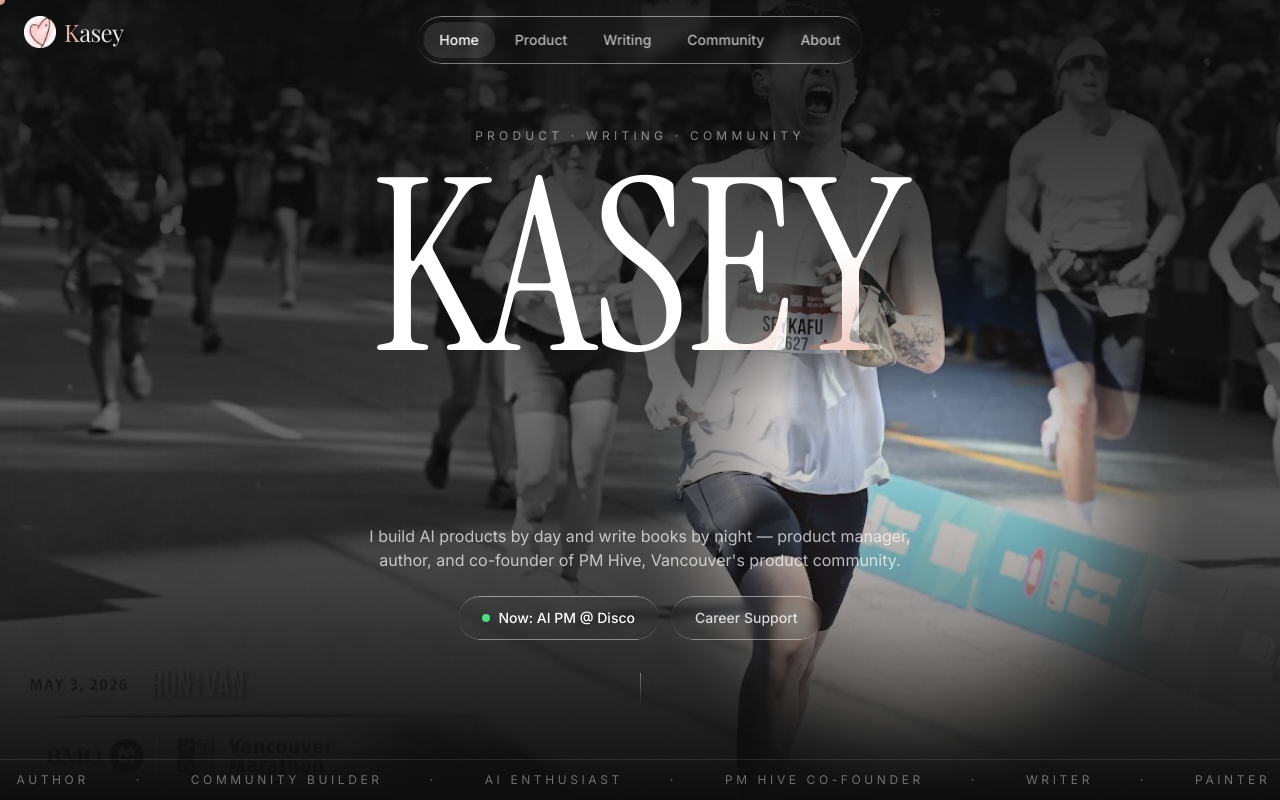
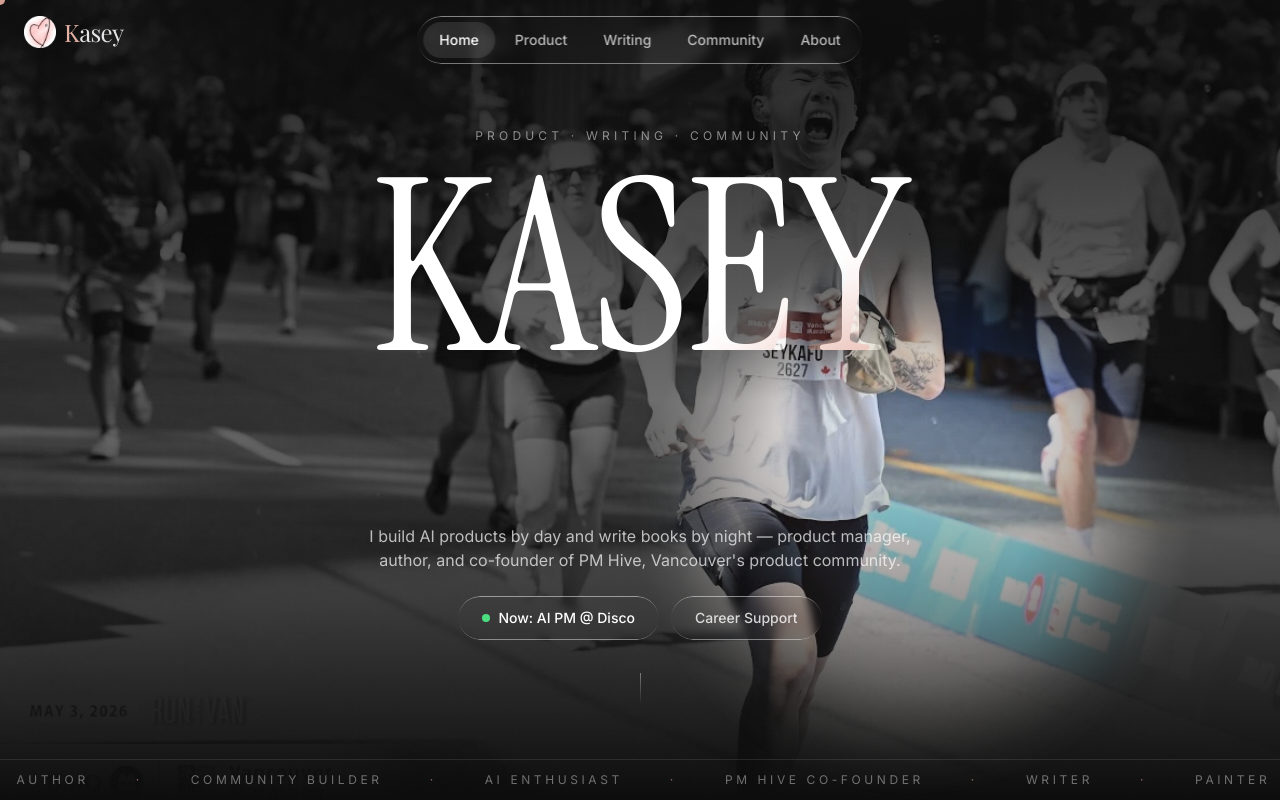
Before and after one commit to seykafu/seykafu-portfolio, a React (Vite) app: page / in a window 1280 px wide. Shown: the top 800 px of the page. Built offline with nearby package versions, Linux system fonts and the light colour scheme.

Commit message:
Anchor hero image to top so head sits just below the navbar
Both the grayscale base and colour reveal layers switch from
bg-center to bg-top, keeping the spotlight mask aligned.

Co-Authored-By: Claude Fable 5 <noreply@anthropic.com>

```diff
--- a/src/components/SpotlightHero.tsx
+++ b/src/components/SpotlightHero.tsx
@@ -114,7 +114,7 @@ const SpotlightHero = () => {
 
       {/* Layer 2: base image, desaturated and moody */}
       <div
-        className="absolute inset-0 z-10 bg-cover bg-center bg-no-repeat opacity-40 grayscale"
+        className="absolute inset-0 z-10 bg-cover bg-top bg-no-repeat opacity-40 grayscale"
         style={{ backgroundImage: `url(${HERO_IMAGE})` }}
       />
 
@@ -132,7 +132,7 @@ const SpotlightHero = () => {
         style={{ maskRepeat: 'no-repeat', WebkitMaskRepeat: 'no-repeat' }}
       >
         <div
-          className="absolute inset-0 bg-cover bg-center bg-no-repeat"
+          className="absolute inset-0 bg-cover bg-top bg-no-repeat"
           style={{ backgroundImage: `url(${HERO_IMAGE})` }}
         />
         <div className="absolute inset-0 bg-portfolio-accent/10" />
```
